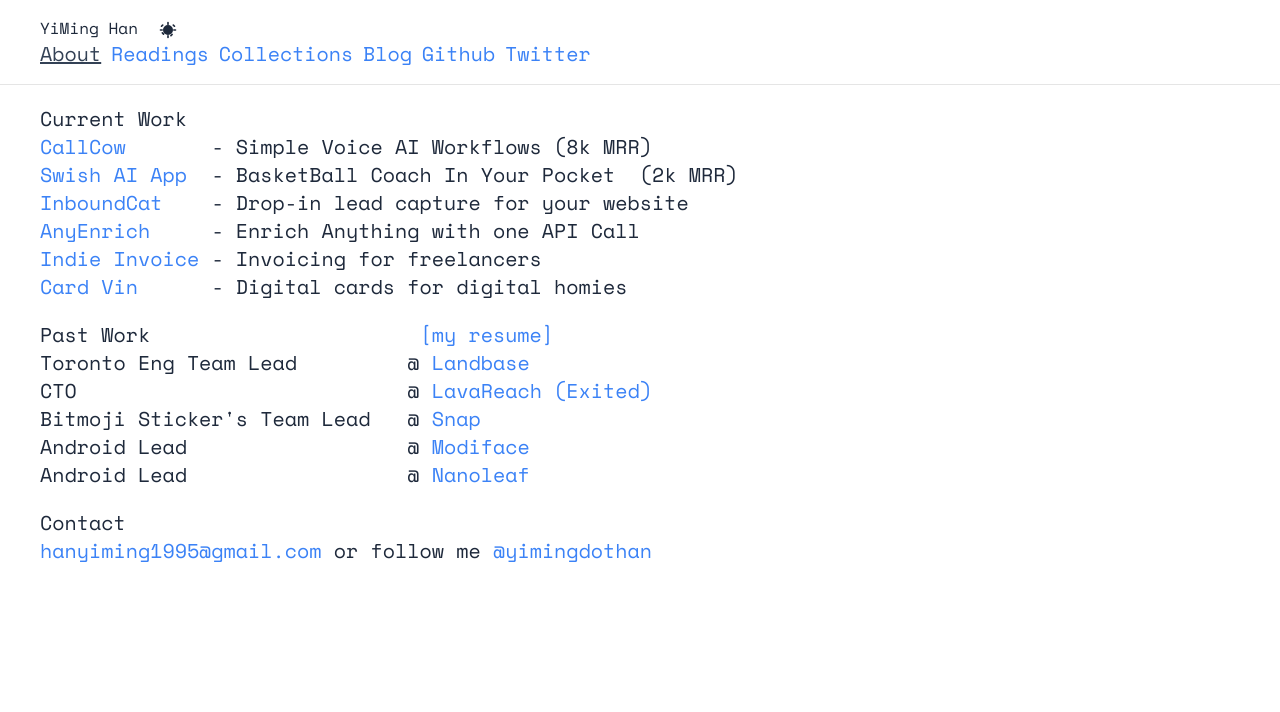
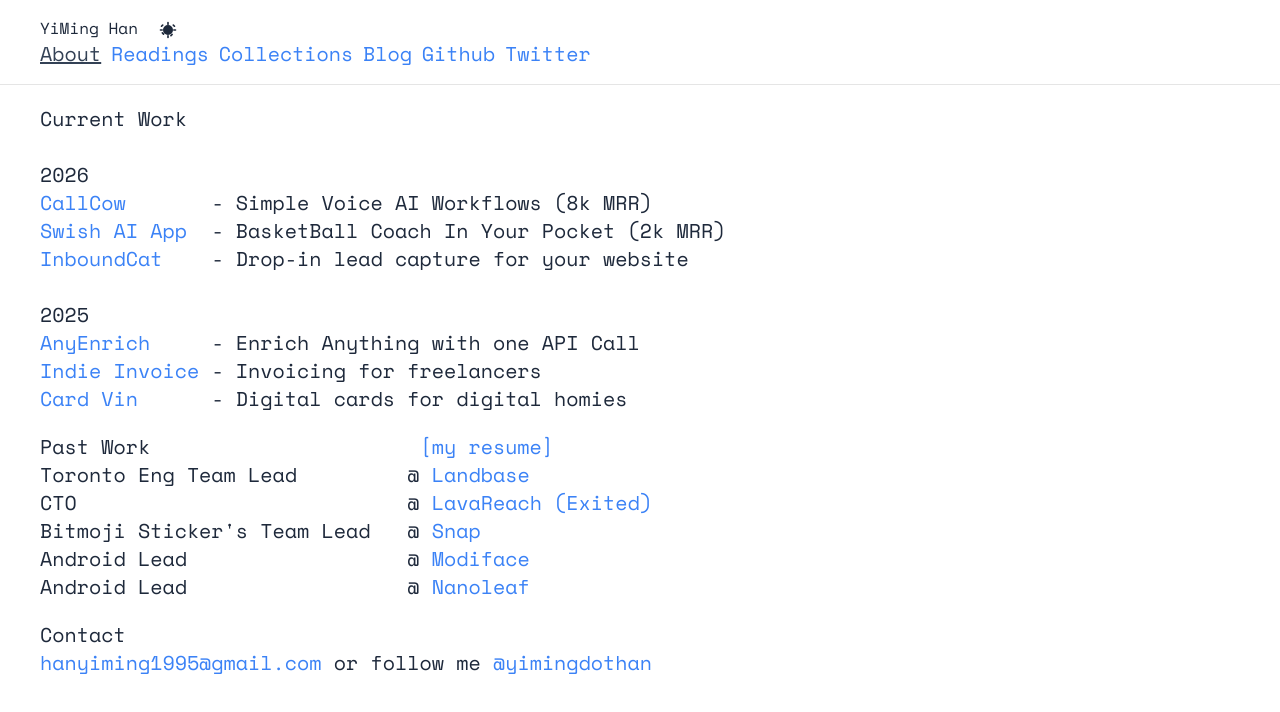
Before and after one commit to yiminghan/yiminghan.com, a Next.js app: page / in a window 1280 px wide. Shown: the top 712 px of the page. Built offline with nearby package versions, Linux system fonts and the light colour scheme.

Commit message:
Enhance HomePage with additional project years and formatting adjustments

```diff
--- a/src/app/page.tsx
+++ b/src/app/page.tsx
@@ -3,6 +3,9 @@
     <>
       <p className="w-full whitespace-pre text-sm sm:w-11/12 sm:text-base md:w-10/12 md:text-lg lg:w-9/12 lg:text-xl xl:w-8/12">
         Current Work
+        <br />
+        <br />
+        2026
         <br />
         <a
           className="text-blue-500 hover:text-blue-700 hover:underline"
@@ -22,7 +25,7 @@
           Swish AI App
         </a>
         {"  "}
-        - BasketBall Coach In Your Pocket  (2k MRR)
+        - BasketBall Coach In Your Pocket (2k MRR)
         <br />
         <a
           className="text-blue-500 hover:text-blue-700 hover:underline"
@@ -32,6 +35,9 @@
           InboundCat
         </a>
         {"    "}- Drop-in lead capture for your website
+        <br />
+        <br />
+        2025
         <br />
         <a
           className="text-blue-500 hover:text-blue-700 hover:underline"
```
